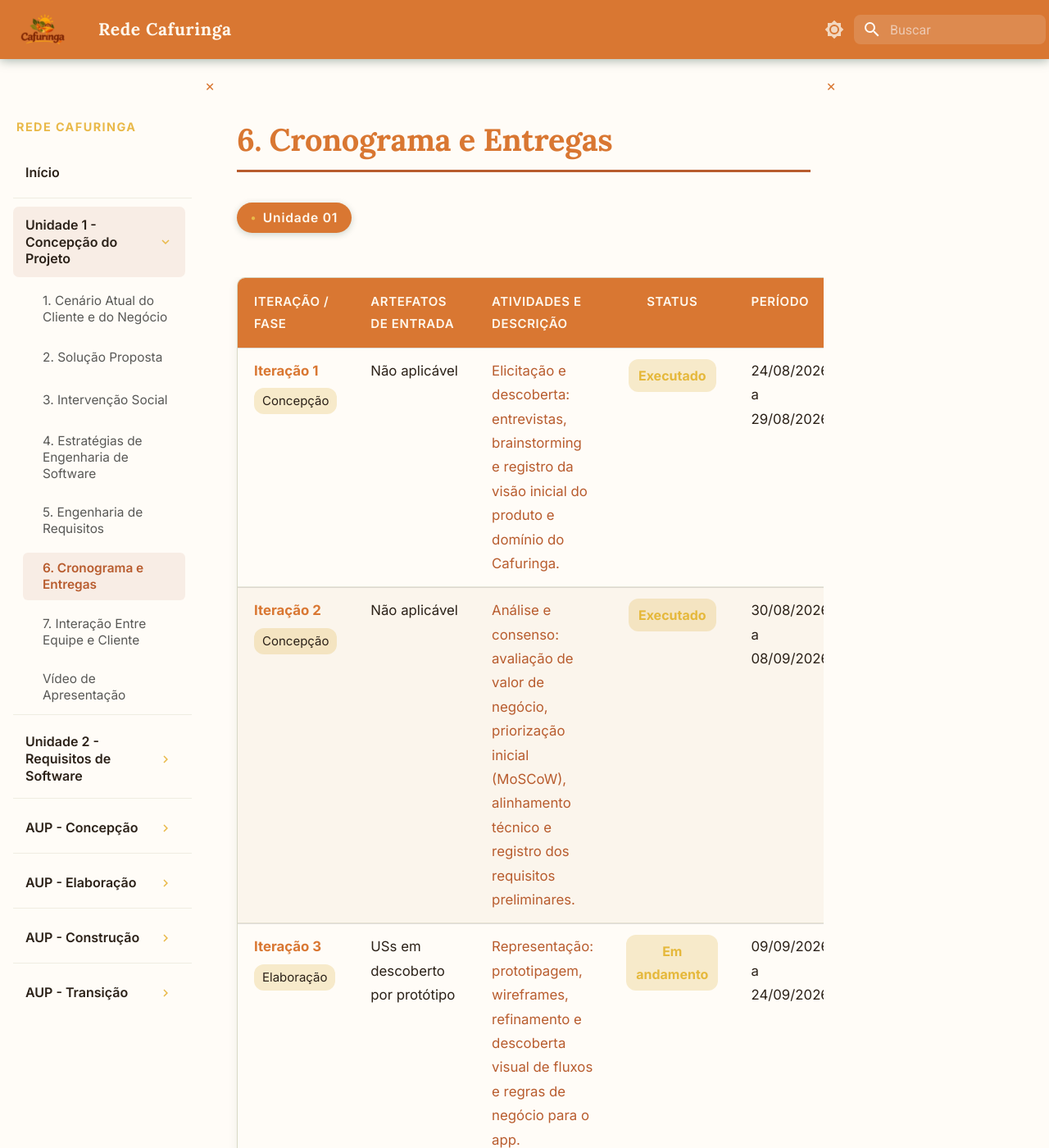
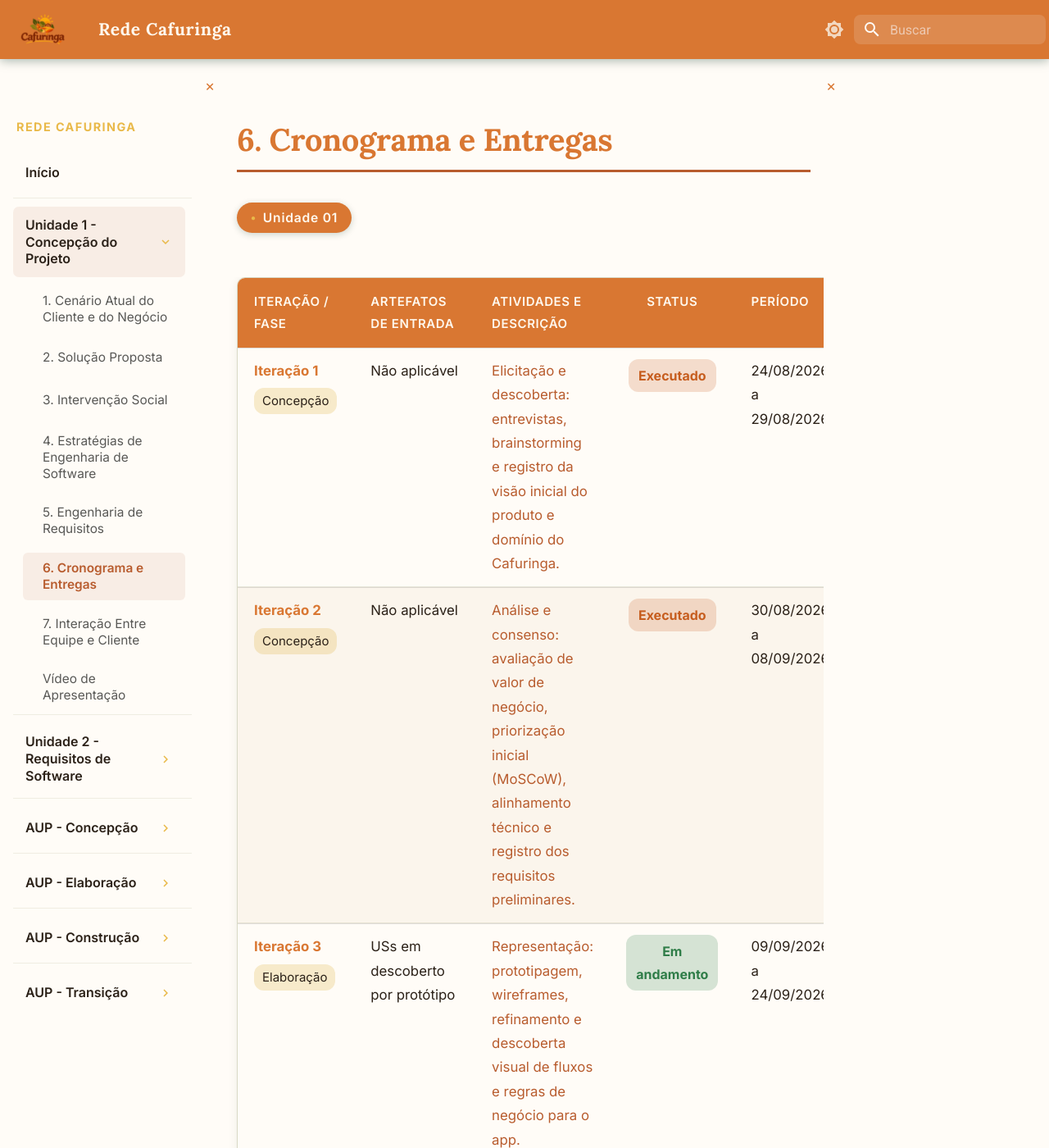
Before and after one commit to mdsreq-fga-unb/REQ-2026.2-T02-RedeCafuringa, an MkDocs documentation site: the page built from docs/unidade1/cronograma.md, in a window 1280 px wide and 1400 px high. Shown: the whole window at 82% size. Built offline with MkDocs 1.6.1 and Material for MkDocs 9.7.7, drawn with Linux system fonts in a browser that asks for light colours.

Commit message:
style: adiciona cor própria para o status de "executado" e "em andamento" no cronograma

```diff
--- a/docs/stylesheets/extra.css
+++ b/docs/stylesheets/extra.css
@@ -840,3 +840,22 @@
   display: inline-block;
   text-align: center;
 }
+
+.schedule-status--executed {
+  background-color: rgba(198, 93, 30, 0.2);
+  color: #c65d1e;
+}
+
+.schedule-status--in-progress {
+  background-color: rgba(47, 125, 72, 0.2);
+  color: #2f7d48;
+}
+
+.schedule-activity {
+  color: inherit;
+  text-decoration: none;
+}
+
+.schedule-activity:hover {
+  text-decoration: underline;
+}
```
